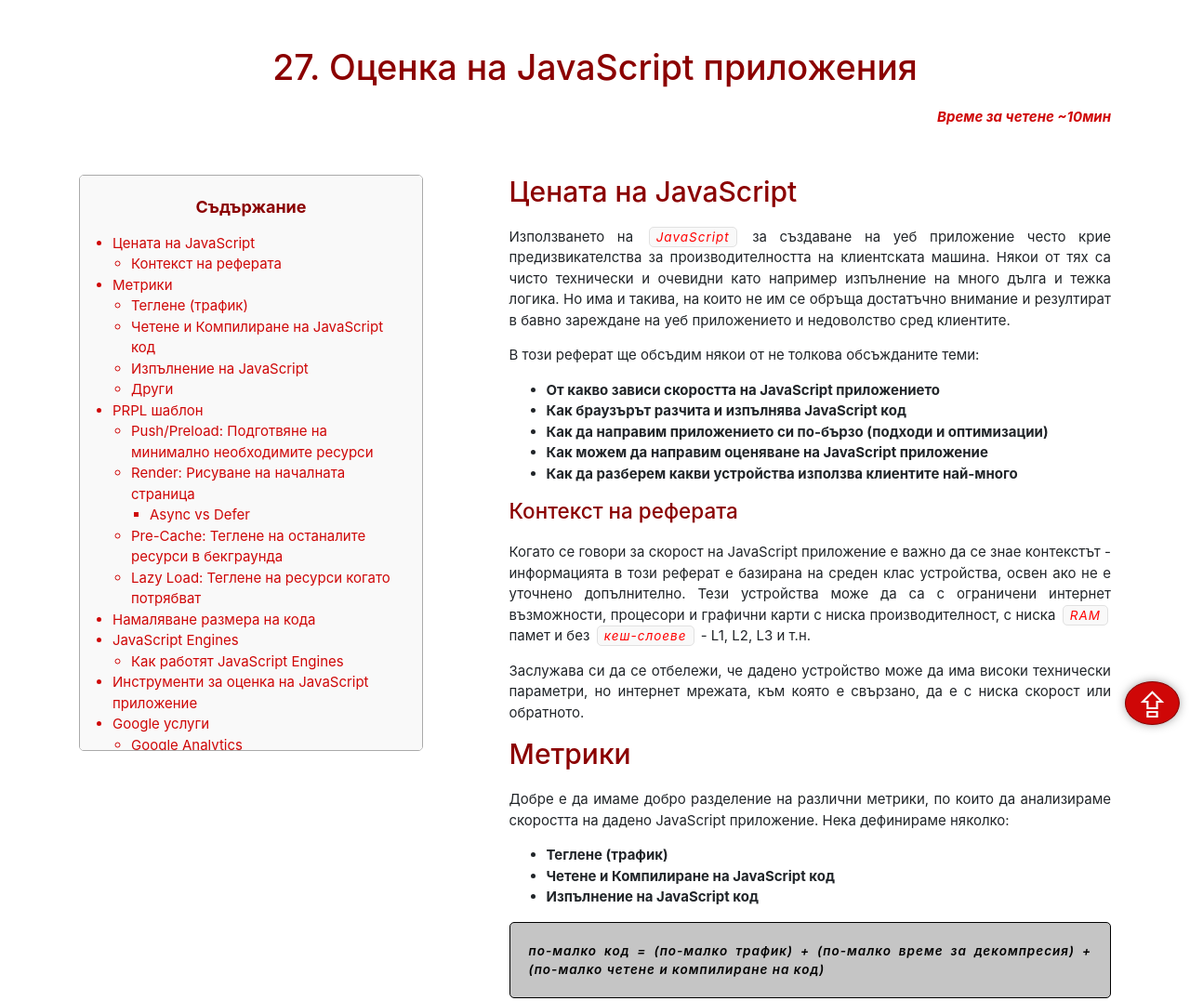
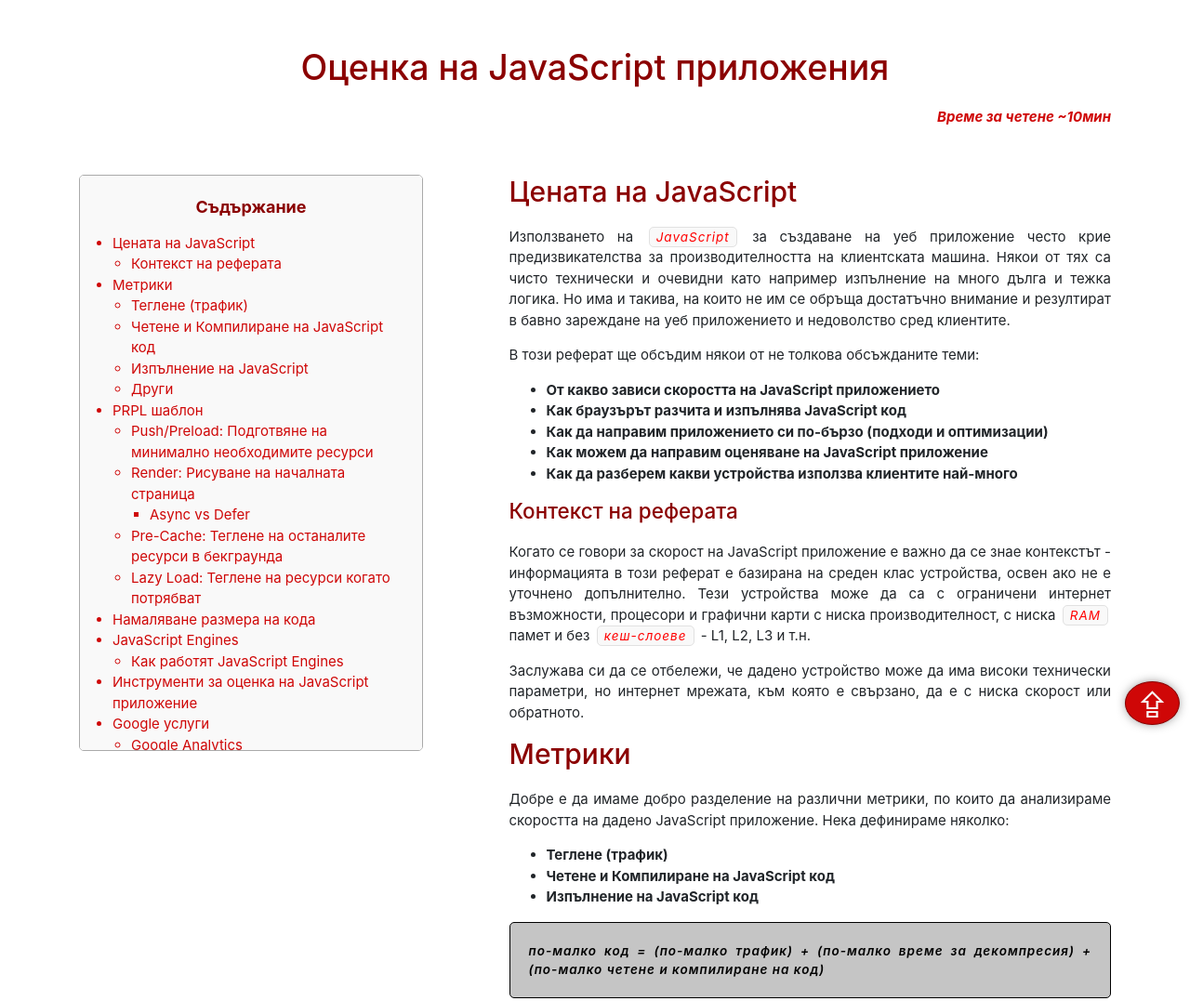
Before and after one commit to vikrusev/javascript-evaluation-essay, a plain HTML site: page referat.html in a window 1280 px wide. Shown: the top 1077 px of the page at 93% size. Drawn offline with Linux system fonts and the light colour scheme.

Commit message:
remove topic number

```diff
--- a/referat.html
+++ b/referat.html
@@ -17,7 +17,7 @@
 <body>
     <div class="container clearfix">
         <header id="top" class="clearfix">
-            <h1 class="center-text">27. Оценка на JavaScript приложения</h1>
+            <h1 class="center-text">Оценка на JavaScript приложения</h1>
 
             <span id="average-reading-time">
                 Време за четене ~10мин
```
